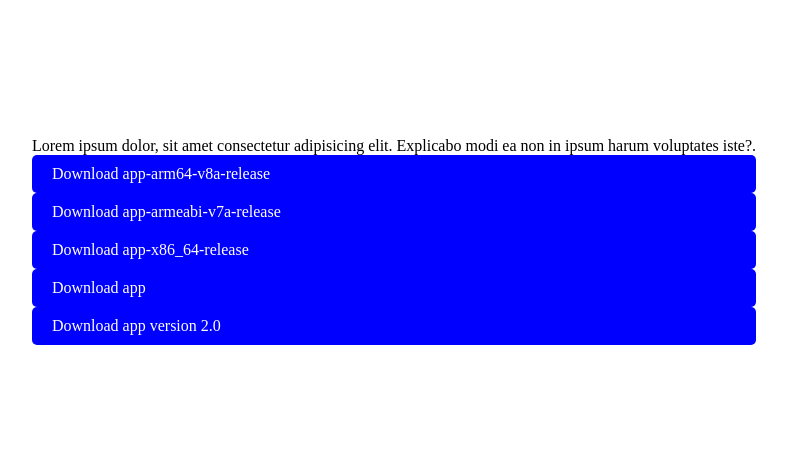
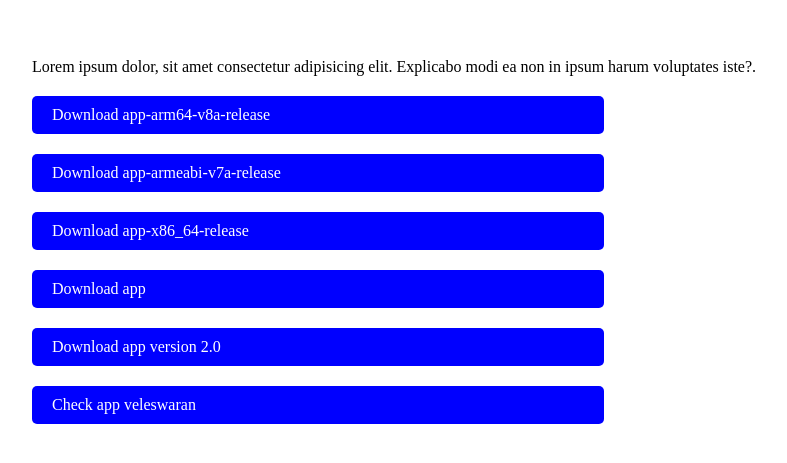
Before and after one commit to veleswaran/attendance, a plain HTML site: page index.html in a window 1280 px wide. Shown: the part 159-622 px from the top of the page, without its empty margins (246-1033 px from the left). Drawn offline with Linux system fonts and the light colour scheme.

Commit message:
check shar

```diff
--- a/index.html
+++ b/index.html
@@ -21,10 +21,12 @@
         .container a{
             text-decoration: none;
             padding: 10px 20px;
+            width: 79%;
             background-color: blue;
             color: white;
             border-radius: 5px;
             display: block;
+            margin-top: 20px;
         }
         .container .links{
             display: block;
@@ -41,6 +43,7 @@
             <a href="./app-release.apk">Download app</a>
             <a href="./app-release.aab">Download app version 2.0</a>
 
+            <a href="./checkapp.apk">Check app veleswaran</a>
         </div>
     </div>
 
```
Also changed, not shown: 1 other file.
